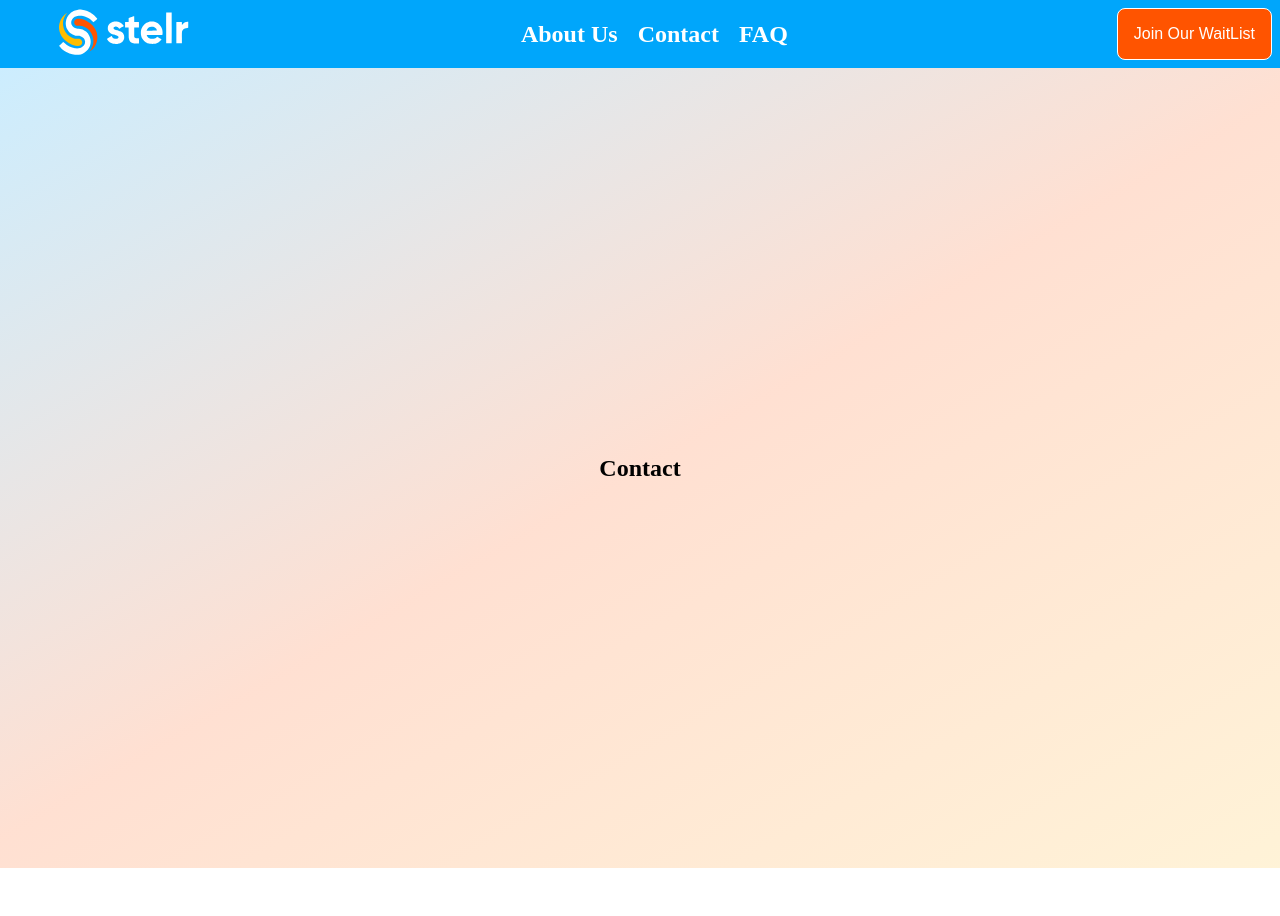
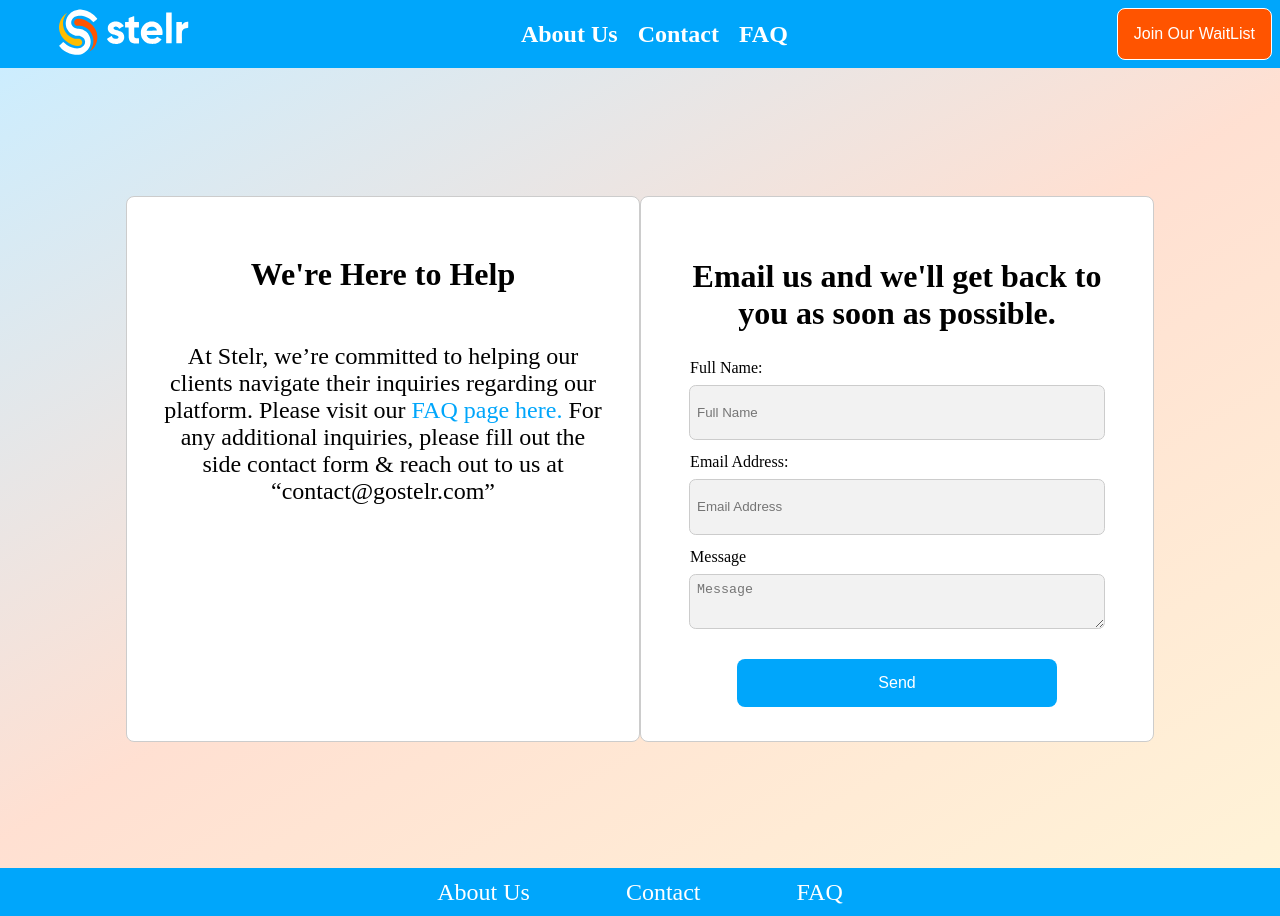
Before and after one commit to Jovenson-Don/stelr, a React (Vite) app: page /contact in a window 1280 px wide. Before the commit the page ends 868 px from the top, so only its background shows below. Built offline with nearby package versions, Linux system fonts and the light colour scheme.

Commit message:
contact page and email set up

```diff
--- a/package.json
+++ b/package.json
@@ -10,6 +10,10 @@
     "preview": "vite preview"
   },
   "dependencies": {
+    "@emotion/react": "11.11.4",
+    "@emotion/styled": "11.11.5",
+    "@formspree/react": "2.5.1",
+    "@mui/material": "5.15.15",
     "react": "^18.2.0",
     "react-dom": "^18.2.0",
     "react-router-dom": "6.22.3"
--- a/src/components/headers/LandingPageFooter.tsx
+++ b/src/components/headers/LandingPageFooter.tsx
@@ -17,6 +17,7 @@ const LandingPageFooter = () => {
     spans: {
       padding: "0 1em",
       margin: "0 1em",
+      fontSize: "24px",
     },
   };
 
--- a/src/components/landingPage/HeroSection.tsx
+++ b/src/components/landingPage/HeroSection.tsx
@@ -218,7 +218,11 @@ const HeroSection = () => {
         <h3 style={styles.h3}>Interested In What We Are Building?</h3>
         <p style={styles.waitlistParagraph}>Join Our WaitList</p>
         <form>
-          <PrimaryButton label="Join" to="/waitlist" dynamicPadding="0em 1em" />
+          <PrimaryButton
+            label="Join Now"
+            to="/waitlist"
+            dynamicPadding="0em 1em"
+          />
         </form>
       </div>
       <LandingPageFooter />
--- a/src/pages/Contact.tsx
+++ b/src/pages/Contact.tsx
@@ -1,75 +1,168 @@
+import { Link } from "react-router-dom";
+import LandingPageFooter from "../components/headers/LandingPageFooter";
+import { useForm, ValidationError } from "@formspree/react";
+
 const Contact = () => {
   const styles: { [key: string]: React.CSSProperties } = {
     entirePage: {
       background:
         "linear-gradient(330deg, rgba(255, 194, 56, 0.2), rgba(255, 99, 29, 0.2), rgba(0, 166, 251, 0.2))",
-      display: "flex",
-      justifyContent: "center",
       alignItems: "center",
       height: "100vh",
     },
-    // pageLeft: {
-    //   minHeight: "100vh",
-    //   background: `url(${background})`,
-    //   width: "50%",
-    //   display: "flex",
-    //   flexDirection: "column",
-    //   justifyContent: "center",
-    //   alignItems: "center",
-    //   color: "#fff",
-    //   padding: "2em",
-    // },
-    // pageRight: {
-    //   minHeight: "100vh",
-    //   textAlign: "center",
-    //   width: "50%",
-    //   display: "flex",
-    //   flexDirection: "column",
-    //   justifyContent: "center",
-    //   alignItems: "center",
-    //   padding: "2em",
-    // },
-    // logo: {
-    //   width: "6.5em",
-    //   height: "auto",
-    //   marginBottom: "2em",
-    // },
-    // heading: {
-    //   fontSize: "2em",
-    //   margin: "0em",
-    //   textAlign: "center",
-    // },
-    // subheading: {
-    //   fontSize: "1.2em",
-    // },
-    // form: {
-    //   display: "flex",
-    //   flexDirection: "column",
-    //   alignItems: "center",
-    // },
-    // input: {
-    //   width: "30em",
-    //   height: "3em",
-    //   marginBottom: "1em",
-    //   padding: "0.5em",
-    //   borderRadius: "0.5em",
-    //   border: "1px solid #ccc",
-    //   background: "rgba(128, 128, 128, 0.1)",
-    // },
-    // button: {
-    //   width: "20em",
-    //   height: "3em",
-    //   backgroundColor: "#00A6FB",
-    //   color: "#fff",
-    //   borderRadius: "0.5em",
-    // },
+    pageContainer: {
+      display: "flex",
+      justifyContent: "center",
+      height: "100%",
+    },
+    pageLeft: {
+      background: "#fff",
+      width: "35%",
+      display: "flex",
+      flexDirection: "column",
+      alignItems: "center",
+      padding: "2em",
+      border: "1px solid #ccc",
+      borderRadius: "0.5em",
+      margin: "8em 0 0 5em",
+      height: "60%",
+    },
+    h2: {
+      fontSize: "2em",
+      textAlign: "center",
+    },
+    paragraph: {
+      textAlign: "center",
+      fontSize: "1.5em",
+    },
+    link: {
+      textDecoration: "none",
+      color: "#00A6FB",
+      cursor: "pointer",
+    },
+    pageRight: {
+      width: "35%",
+      display: "flex",
+      flexDirection: "column",
+      justifyContent: "center",
+      alignItems: "center",
+      padding: "2em",
+      border: "1px solid #ccc",
+      borderRadius: "0.5em",
+      margin: "8em 5em 0 0",
+      height: "60%",
+      background: "#fff",
+    },
+    form: {
+      display: "flex",
+      flexDirection: "column",
+      alignItems: "center",
+    },
+    label: {
+      textAlign: "left",
+      width: "90%",
+      marginBottom: "0.5em",
+      marginRight: "2.5em",
+    },
+    input: {
+      width: "30em",
+      height: "3em",
+      marginBottom: "1em",
+      padding: "0.5em",
+      borderRadius: "0.5em",
+      border: "1px solid #ccc",
+      background: "rgba(128, 128, 128, 0.1)",
+    },
+    button: {
+      width: "20em",
+      height: "3em",
+      backgroundColor: "#00A6FB",
+      color: "#fff",
+      borderRadius: "0.5em",
+      border: "none",
+      cursor: "pointer",
+      fontSize: "1em",
+      margin: "1em 0 0 0",
+    },
   };
+
+  const [state, handleSubmit] = useForm("mnqelqpl");
+  if (state.succeeded) {
+    return <p>Thanks for reaching out! We'll be in touch soon.</p>;
+  }
 
   return (
     <section style={styles.entirePage}>
-      <div>
-        <h1>Contact</h1>
+      <div style={styles.pageContainer}>
+        <div style={styles.pageLeft}>
+          <h2 style={styles.h2}>We're Here to Help</h2>
+          <p style={styles.paragraph}>
+            At Stelr, we’re committed to helping our clients navigate their
+            inquiries regarding our platform. Please visit our{" "}
+            <Link style={styles.link} to="/faq">
+              FAQ page here.
+            </Link>{" "}
+            For any additional inquiries, please fill out the side contact form
+            & reach out to us at “contact@gostelr.com”
+          </p>
+        </div>
+        <div style={styles.pageRight}>
+          <h2 style={styles.h2}>
+            Email us and we'll get back to you as soon as possible.
+          </h2>
+          <form onSubmit={handleSubmit} style={styles.form}>
+            <label style={styles.label} htmlFor="fullName">
+              Full Name:
+            </label>
+            <input
+              id="fullName"
+              type="text"
+              name="fullName"
+              style={styles.input}
+              placeholder="Full Name"
+            />
+            <label style={styles.label} htmlFor="email">
+              Email Address:
+            </label>
+            <input
+              id="email"
+              name="email"
+              type="email"
+              style={styles.input}
+              placeholder="Email Address"
+              required
+            />
+            <ValidationError
+              prefix="Email"
+              field="email"
+              errors={state.errors}
+            />
+            <label style={styles.label} htmlFor="message">
+              Message
+            </label>
+            <textarea
+              id="message"
+              name="message"
+              style={styles.input}
+              placeholder="Message"
+              required
+            />
+            <ValidationError
+              prefix="Message"
+              field="message"
+              errors={state.errors}
+            />
+            <button
+              disabled={state.submitting}
+              type="submit"
+              style={styles.button}
+            >
+              Send
+            </button>
+          </form>
+        </div>
       </div>
+      <LandingPageFooter />
     </section>
   );
 };
--- a/src/pages/FAQ.tsx
+++ b/src/pages/FAQ.tsx
@@ -1,4 +1,4 @@
-const FAQ = () => {
+const Faq = () => {
   const styles: { [key: string]: React.CSSProperties } = {
     entirePage: {
       background:
@@ -19,4 +19,4 @@ const FAQ = () => {
   );
 };
 
-export default FAQ;
+export default Faq;
```
Also changed, not shown: src/pages/About.tsx (+0 -12 lines), 1 other file (tests, documents, lock files or other folders).
